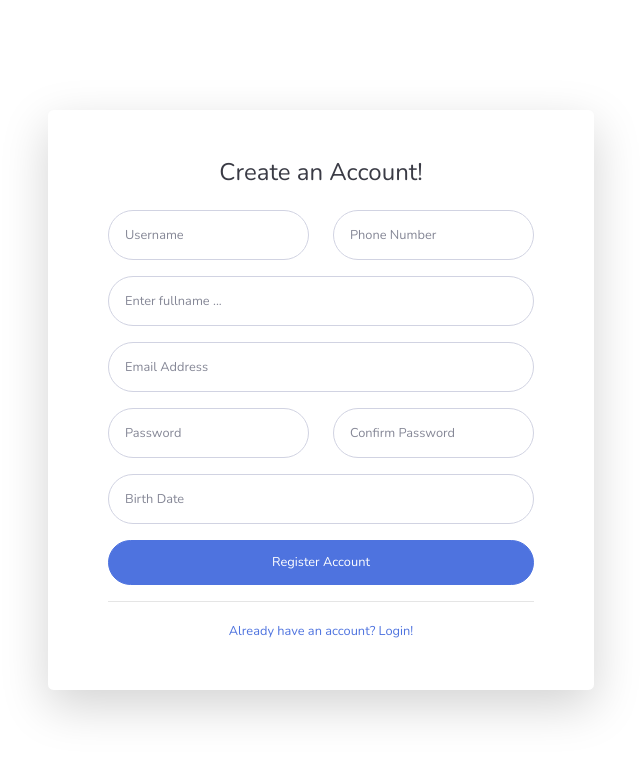
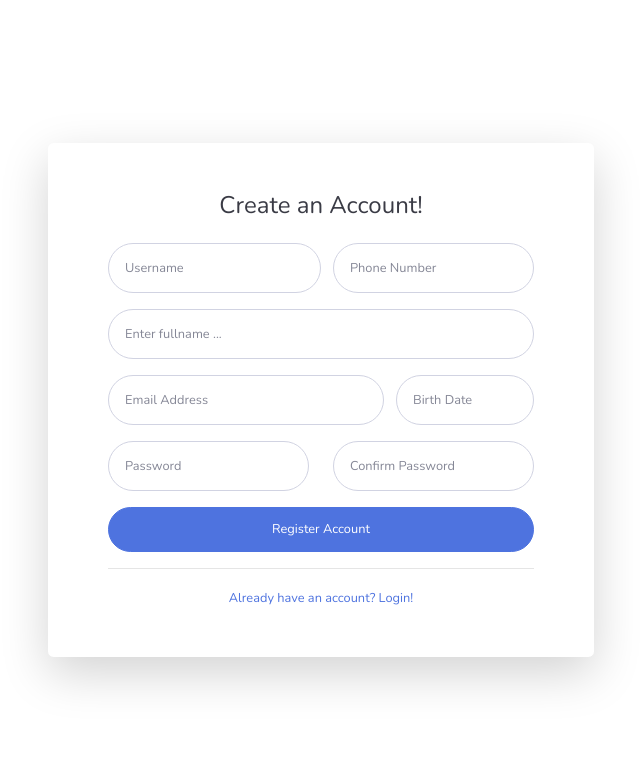
Before and after one commit to hanZ3tton/shipment_remake, a CodeIgniter app: page /shipment_remake/auth/register in a window 1280 px wide. Shown: the top 758 px of the page, without its empty margins (319-959 px from the left). Run offline with CodeIgniter, Linux system fonts and the light colour scheme.

Commit message:
change layout regist auth

```diff
--- a/application/views/auth/register.php
+++ b/application/views/auth/register.php
@@ -11,7 +11,7 @@
                         <!-- Form dibuka sekali saja -->
                         <form class="user" method="post">
                             <div class="form-group row">
-                                <div class="col-sm-6 mb-3 mb-sm-0">
+                                <div class="col-sm-6 mb-3 mb-sm-0 pr-0">
                                     <input type="text" class="form-control form-control-user"
                                         id="username" name="username" placeholder="Username"
                                         value="<?= set_value('username'); ?>">
@@ -32,12 +32,25 @@
                                 <?= form_error('fullname', '<small class="text-danger pl-3">', '</small>') ?>
                             </div>
 
-                            <div class="form-group">
-                                <input type="email" class="form-control form-control-user"
-                                    id="email" name="email" placeholder="Email Address"
-                                    value="<?= set_value('email'); ?>">
-                                <?= form_error('email', '<small class="text-danger pl-3">', '</small>') ?>
+                            <div class="form-group row">
+                                <div class="col-sm-8 mb-3 mb-sm-0">
+                                    <input type="email" class="form-control form-control-user"
+                                        id="email" name="email" placeholder="Email Address"
+                                        value="<?= set_value('email'); ?>">
+                                    <?= form_error('email', '<small class="text-danger pl-3">', '</small>') ?>
+                                </div>
+                                <div class="col-sm-4 mb-3 mb-sm-0 pl-0">
+                                    <!-- Trik placeholder Birth Date -->
+                                    <input type="text" class="form-control form-control-user"
+                                        id="birthdayDate" name="birthdayDate"
+                                        placeholder="Birth Date"
+                                        onfocus="this.type='date'"
+                                        onblur="if(!this.value) this.type='text'"
+                                        value="<?= set_value('birthdayDate'); ?>">
+                                    <?= form_error('birthdayDate', '<small class="text-danger pl-3">', '</small>') ?>
+                                </div>
                             </div>
+
 
                             <div class="form-group row">
                                 <div class="col-sm-6 mb-3 mb-sm-0">
@@ -50,17 +63,6 @@
                                         id="password2" name="password2" placeholder="Confirm Password">
                                     <?= form_error('password2', '<small class="text-danger pl-3">', '</small>') ?>
                                 </div>
-                            </div>
-
-                            <div class="form-group">
-                                <!-- Trik placeholder Birth Date -->
-                                <input type="text" class="form-control form-control-user"
-                                    id="birthdayDate" name="birthdayDate"
-                                    placeholder="Birth Date"
-                                    onfocus="this.type='date'"
-                                    onblur="if(!this.value) this.type='text'"
-                                    value="<?= set_value('birthdayDate'); ?>">
-                                <?= form_error('birthdayDate', '<small class="text-danger pl-3">', '</small>') ?>
                             </div>
 
                             <button type="submit" class="btn btn-primary btn-user btn-block">
```
